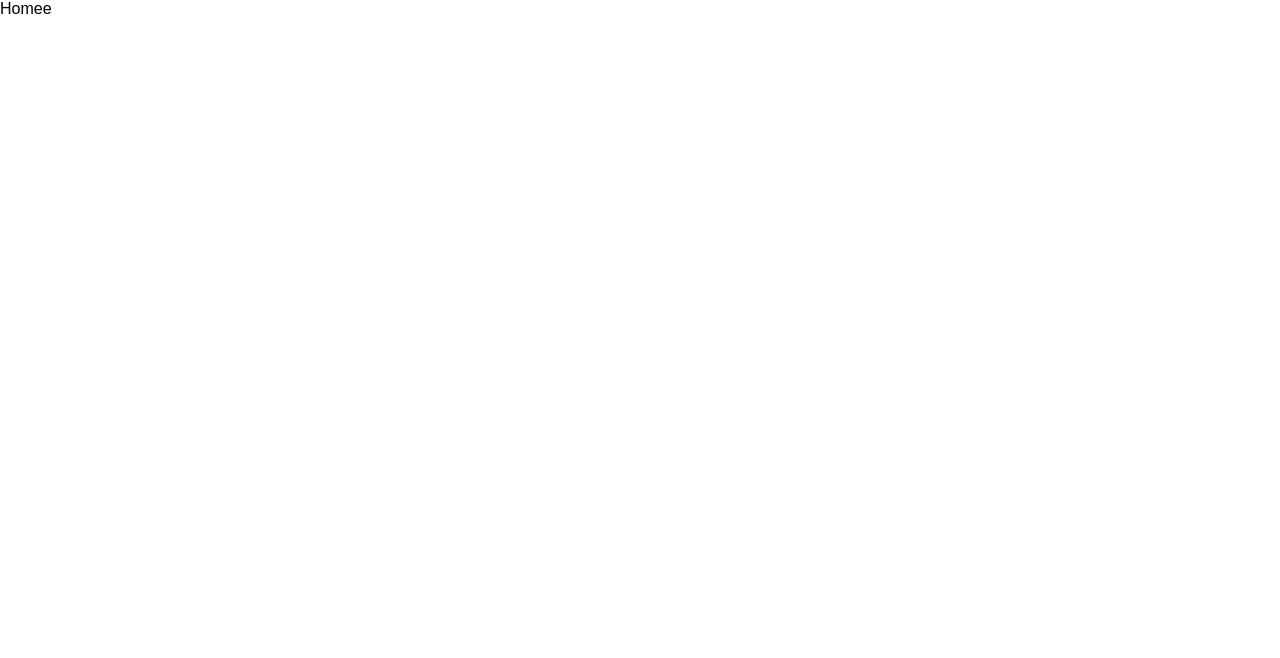
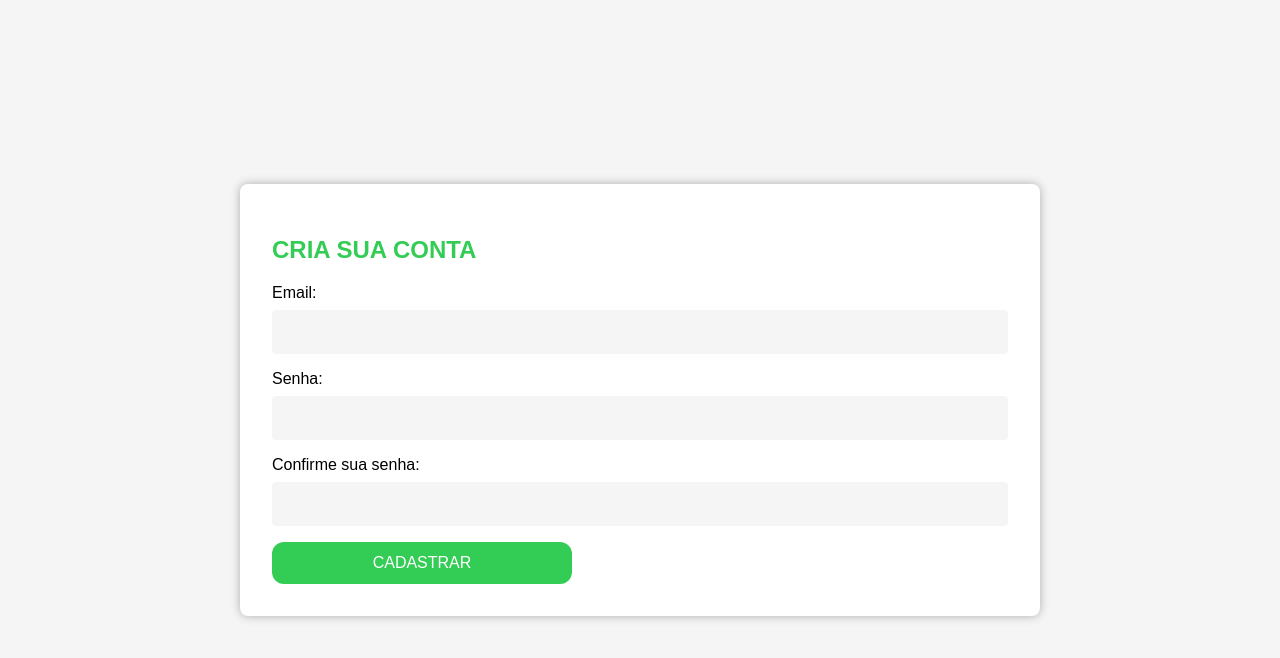
Before and after one commit to JoaoLemes18/SistemaClinica, a React (Vite) app in the folder frontend/: page /register in a window 1280 px wide. Shown: the top 658 px of the page. Built offline with nearby package versions, Linux system fonts and the light colour scheme.

Commit message:
feat: creating register and login the page

```diff
--- /dev/null
+++ b/frontend/src/components/Button/index.tsx
@@ -0,0 +1,18 @@
+import React from "react";
+import "./styles.scss";
+
+interface ButtonProps {
+  text: string;
+
+  type?: "button" | "submit" | "reset";
+}
+
+const Button: React.FC<ButtonProps> = ({ text, onClick, type = "button" }) => {
+  return (
+    <button className="custom-button" onClick={onClick} type={type}>
+      {text}
+    </button>
+  );
+};
+
+export default Button;
--- /dev/null
+++ b/frontend/src/components/Button/styles.scss
@@ -0,0 +1,17 @@
+@import "../../styles/variables.scss";
+
+.custom-button {
+  background-color: $light-green;
+  color: $white;
+  border: none;
+  width: 300px;
+  padding: 0.75rem 1.5rem;
+  font-size: 1rem;
+  border-radius: 12px;
+  cursor: pointer;
+  transition: background-color 0.3s;
+
+  &:hover {
+    background-color: darken($light-green, 10%);
+  }
+}
--- /dev/null
+++ b/frontend/src/components/Input/index.tsx
@@ -0,0 +1,20 @@
+import React from "react";
+import "./styles.scss";
+
+interface InputProps {
+  label: string;
+  type: string;
+  value: string;
+  onChange: (e: React.ChangeEvent<HTMLInputElement>) => void;
+}
+
+const Input: React.FC<InputProps> = ({ label, type, value, onChange }) => {
+  return (
+    <div className="input-group">
+      <label>{label}</label>
+      <input type={type} value={value} onChange={onChange} />
+    </div>
+  );
+};
+
+export default Input;
--- /dev/null
+++ b/frontend/src/components/Input/styles.scss
@@ -0,0 +1,20 @@
+@import "../../styles/variables.scss";
+
+.input-group {
+  display: flex;
+  flex-direction: column;
+  margin-bottom: 1rem;
+
+  label {
+    margin-bottom: 0.5rem;
+    color: black;
+  }
+
+  input {
+    background-color: $light-gray;
+    padding: 0.75rem;
+    border: 1px solid $light-gray;
+    border-radius: 4px;
+    font-size: 1rem;
+  }
+}
--- a/frontend/src/pages/Login/index.tsx
+++ b/frontend/src/pages/Login/index.tsx
@@ -1,8 +1,41 @@
-const Login = () => {
+// src/pages/Login.tsx
+import React, { useState } from "react";
+import Button from "../../components/Button";
+import Input from "../../components/Input";
+import "./styles.scss";
+
+const Login: React.FC = () => {
+  const [email, setEmail] = useState("");
+  const [password, setPassword] = useState("");
+
+  const handleLogin = () => {
+    // Lógica de login
+    console.log("Login:", { email, password });
+  };
+
   return (
-    <section className="body">
-      <h1>Login</h1>
-    </section>
+    <div className="container">
+      <div className="card">
+        <form className="form">
+          <h2>LOGIN</h2>
+          <Input
+            label="Email:"
+            type="email"
+            value={email}
+            onChange={(e) => setEmail(e.target.value)}
+          />
+          <Input
+            label="Senha"
+            type="password"
+            value={password}
+            onChange={(e) => setPassword(e.target.value)}
+          />
+          <div className="button-group">
+            <Button text="ENTRAR" />
+          </div>
+        </form>
+      </div>
+    </div>
   );
 };
 
--- a/frontend/src/pages/Register/index.tsx
+++ b/frontend/src/pages/Register/index.tsx
@@ -1,5 +1,57 @@
-const Register = () => {
-  return <section className="body">Homee</section>;
+import React, { ChangeEvent, useState } from "react";
+import axios from "axios";
+import Button from "../../components/Button";
+import Input from "../../components/Input";
+import "./styles.scss";
+
+interface FormState {
+  [key: string]: string;
+}
+
+const Register: React.FC = () => {
+  const [form, setForm] = useState<FormState>({});
+
+  const handleInput = (e: ChangeEvent<HTMLInputElement>) => {
+    const { name, value } = e.target;
+    setForm({ ...form, [name]: value });
+  };
+
+  const handleSubmit = async () => {
+    await axios.post("http://localhost:3000/auth/register", form);
+    window.location.reload();
+  };
+
+  return (
+    <div className="container">
+      <div className="card">
+        <form className="form" onSubmit={handleSubmit} method="post">
+          <h2>CRIA SUA CONTA</h2>
+          <Input
+            label="Email:"
+            type="email"
+            onChange={handleInput}
+            value={form.email}
+          />
+          <Input
+            label="Senha:"
+            type="password"
+            onChange={handleInput}
+            value={form.email}
+          />
+          <Input
+            label="Confirme sua senha:"
+            type="password"
+            onChange={handleInput}
+            value={form.email}
+          />
+
+          <div className="button-group">
+            <Button text="CADASTRAR" />
+          </div>
+        </form>
+      </div>
+    </div>
+  );
 };
 
 export default Register;
--- a/frontend/src/pages/Register/styles.scss
+++ b/frontend/src/pages/Register/styles.scss
@@ -1 +1,4 @@
 @import "../../styles/variables.scss";
+.img {
+  left: 1000px;
+}
--- a/frontend/src/styles/main.scss
+++ b/frontend/src/styles/main.scss
@@ -1,10 +1,44 @@
 @import "variables.scss";
 
-* {
+body {
+  font-family: Arial, sans-serif;
+  background-color: $light-gray;
+  margin: 0;
   padding: 0;
-  margin: 0;
+  box-sizing: border-box;
+}
+//Register and Login
+.container {
+  display: flex;
+  flex-direction: column;
+  align-items: center;
+  justify-content: center;
+  height: 100vh;
 }
 
-body {
-  font-family: Arial, Helvetica, sans-serif;
+.card {
+  width: 800px;
+  background-color: $white;
+  border-radius: 8px;
+  box-shadow: 0 0 10px rgba(0, 0, 0, 0.3);
 }
+
+.form {
+  padding: 2rem;
+}
+
+.form h2 {
+  color: $light-green;
+  bottom: 10px;
+  justify-items: center;
+}
+
+.form .input-group {
+  margin-bottom: 1rem;
+}
+
+.form .button-group {
+  margin-top: 1rem;
+  display: flex;
+  justify-content: space-between;
+}
--- a/frontend/src/styles/variables.scss
+++ b/frontend/src/styles/variables.scss
@@ -1,5 +1,5 @@
-$color-light-gray: #f2f4f7;
-$color-medium-gray: #bdbdbd;
-$color-secondary: white;
-$color-black: black;
-$color-blue: #115dfc;
+$green: #0f7e27;
+$light-green: #33cc54;
+$white: #ffffff;
+$gray: #b0bec5;
+$light-gray: #f5f5f5;
```
